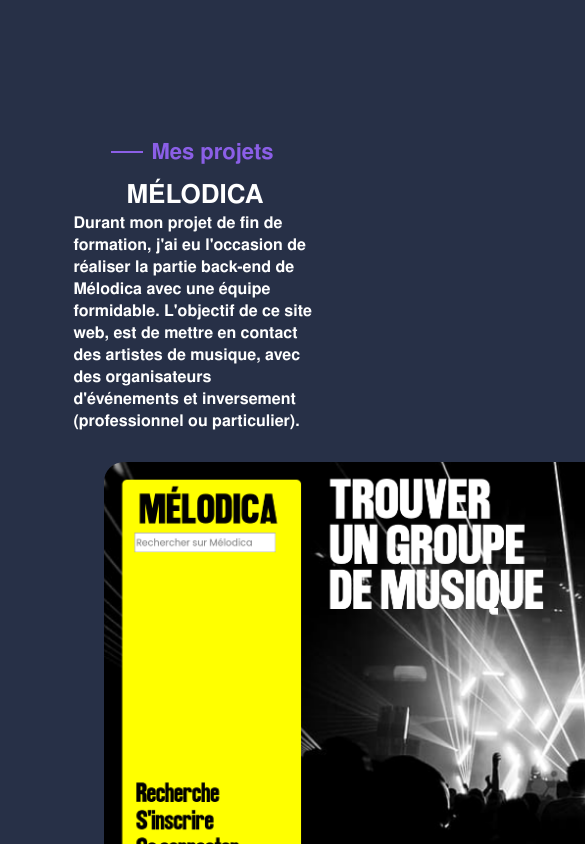
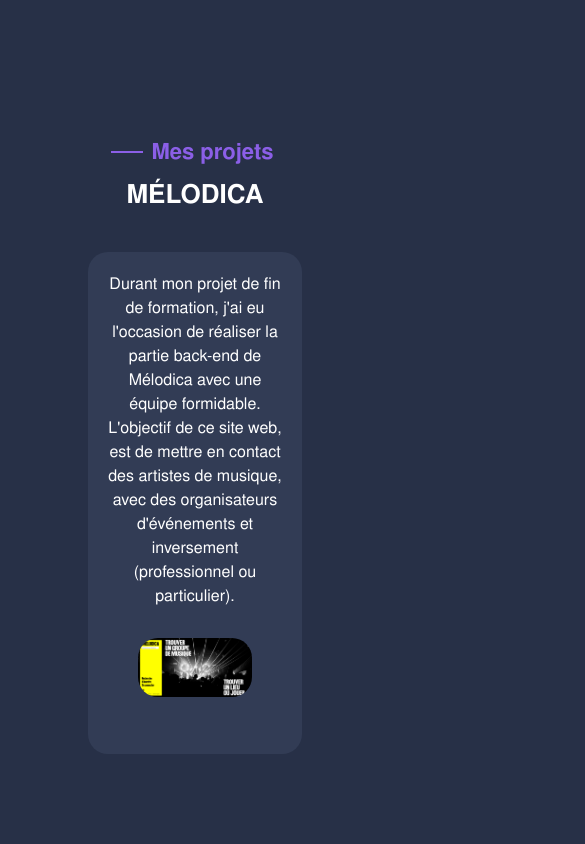
Before and after one commit to RomanBeldent/portfolio, a React (Vite) app: page / in a window 390 px wide. Shown: the part 3120-3964 px from the top of the page, 585 px wide, since content can reach past the window. Built offline with nearby package versions, Linux system fonts and the light colour scheme.

Commit message:
responsive & picture ok

```diff
--- a/src/components/ProjectSection/ProjectSection.jsx
+++ b/src/components/ProjectSection/ProjectSection.jsx
@@ -5,8 +5,8 @@
 const ProjectSection = () => {
     return (
         <section id="projects" className="projects">
-            <div className="content">
-                <div className="formations-titles">
+                <div className="projects-titles">
+                    <div className="content">
                     <div className="line-display">
                         <div className="line"> </div>
                         <h4>
@@ -17,12 +17,12 @@
                         Mélodica
                     </h3>
                 </div>
+                <div className="projects-content">
                 <div className="project-solo">
                     <p>
                         Durant mon projet de fin de formation, j'ai eu l'occasion de réaliser la partie back-end de Mélodica avec une équipe formidable. L'objectif de ce site web, est de mettre en contact des artistes de musique, avec des organisateurs d'événements et inversement (professionnel ou particulier).
                         <img style=
                             {{
-                                width: 1000,
                                 padding: 30,
                                 borderRadius: 50
                             }}
@@ -30,6 +30,7 @@
                             alt="melodica-img" />
                     </p>
                 </div>
+                </div>
             </div>
         </section>
     );
--- a/src/components/ProjectSection/ProjectSection.scss
+++ b/src/components/ProjectSection/ProjectSection.scss
@@ -1,14 +1,9 @@
-// Breakpoint Desktop
-@media(min-width: 1150px) {
-
-    .projects {
-        display: flex;
-        flex-direction: column;
-        align-items: center;
+img {
+    width: 100%;
 }
 
 .project-solo {
-        width: 80%;
+    width: 55%;
     border-radius: 20px;
     background-color: #323C55;
     padding: 20px;
@@ -17,4 +12,19 @@
     font-size: 16px;
     margin-top: 40px;
 }
+
+.projects {
+    display: flex;
+    flex-direction: column;
 }
+
+.projects-titles {
+    text-align: center;
+}
+
+
+
+.projects-content {
+    display: flex;
+    justify-content: center;
+}
```
Lines whose indentation alone changed are shown as unchanged.
